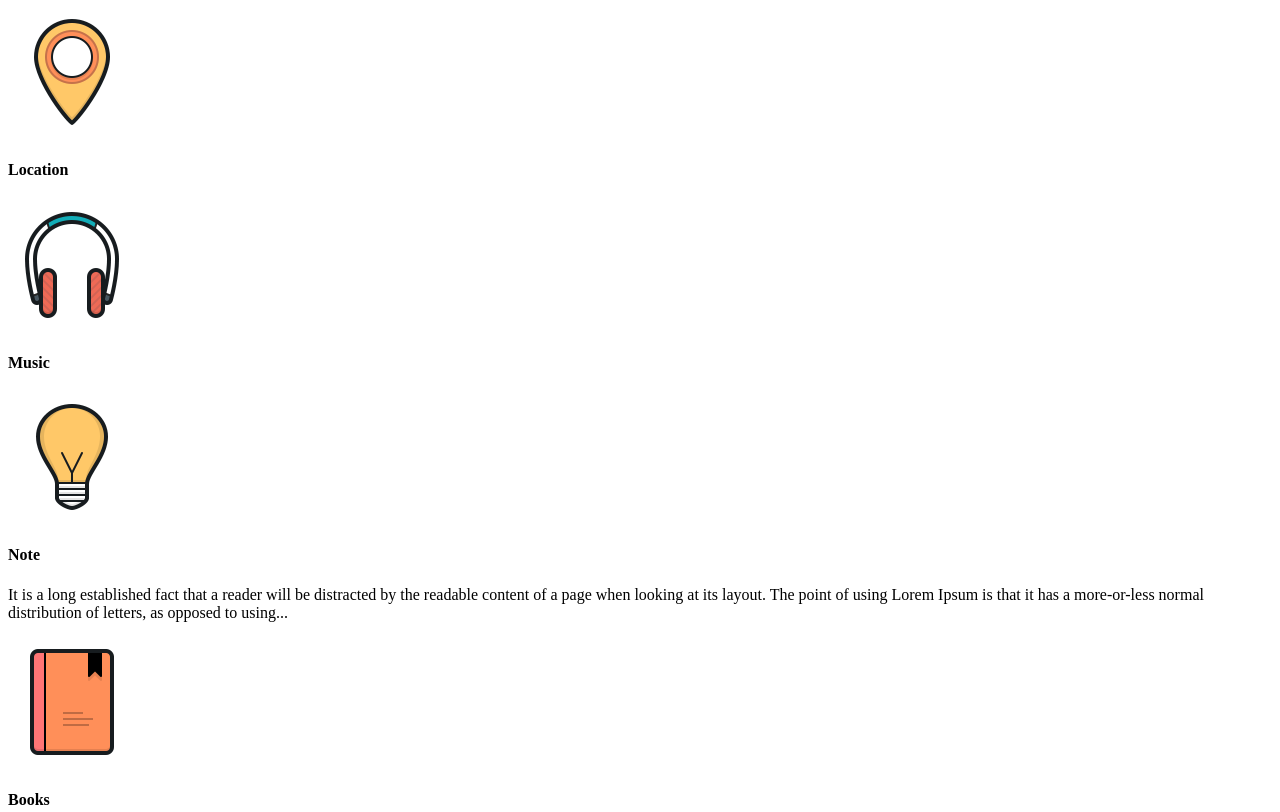
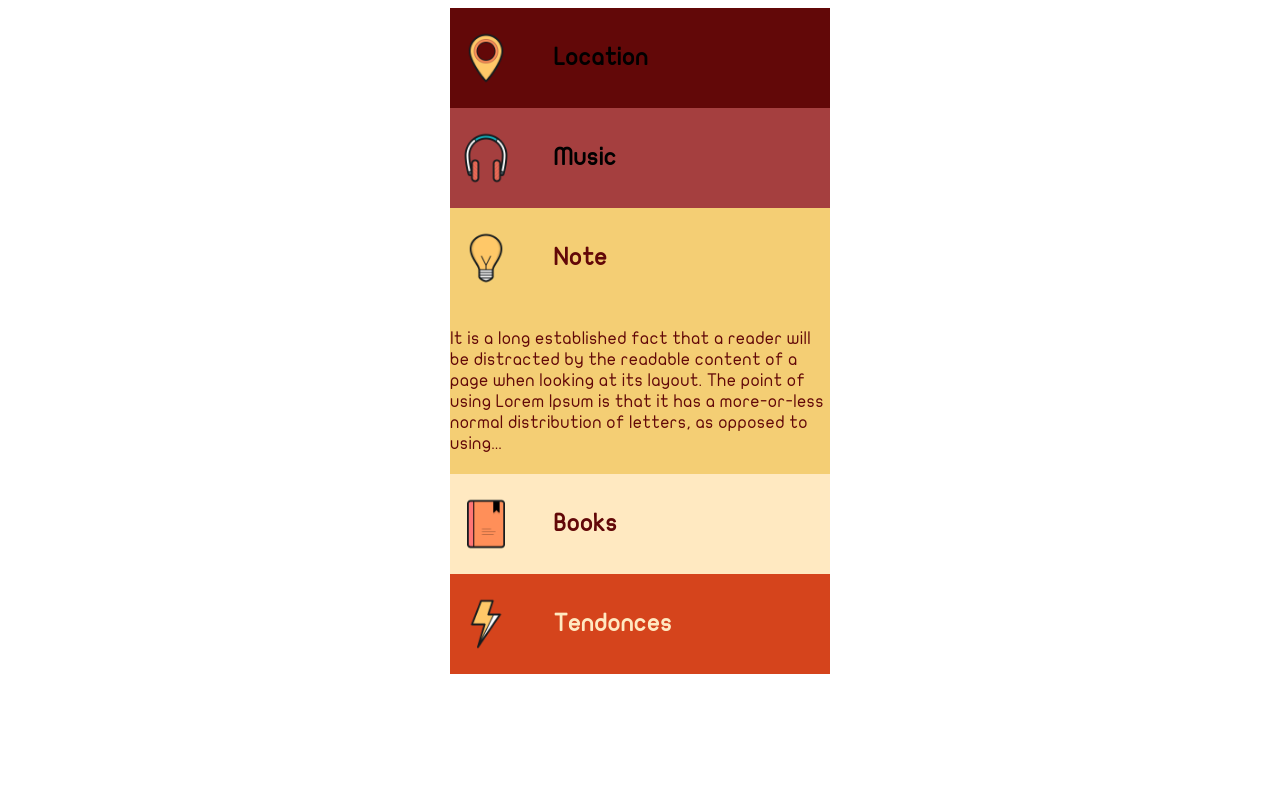
Before and after one commit to zznicole/jquery-classwork, a plain HTML site: page index.html in a window 1280 px wide. Shown: the top 812 px of the page. Drawn offline with nearby package versions, Linux system fonts and the light colour scheme; files whose address does not match are found by name.

Commit message:
setup html css

```diff
--- a/index.html
+++ b/index.html
@@ -8,31 +8,31 @@
 </head>
 <body>
     <div class="screen">
-        <div class="container">
-            <div class="row">
-              <img src="style/img/Location Pin.png">
+        <div class="panelContainer">
+            <div class="panel panel__1">
+                <img class="panel__img" src="style/img/Location Pin.png">
                 <h4>Location</h4>
             </div>
-            <div class="row">
-              <img src="style/img/Headphones.png">
+            <div class="panel panel__2">
+                <img class="panel__img" src="style/img/Headphones.png">
                 <h4>Music</h4>
             </div>
-            <div class="row">
-              <img src="style/img/Lightbulb.png">
+            <div class="panel panel__3">
+                <img class="panel__img" src="style/img/Lightbulb.png">
                 <h4>Note</h4>
             </div>
-            <div class="row">
+            <div class="panel panel__4">
                 <p>It is a long established fact that a reader will be distracted
                   by the readable content of a page when looking at its layout. The
                   point of using Lorem Ipsum is that it has a more-or-less normal distribution
                   of letters, as opposed to using...</p>
             </div>
-            <div class="row">
-              <img src="style/img/Bookmarks.png">
+            <div class="panel panel__5">
+                <img class="panel__img" src="style/img/Bookmarks.png">
                 <h4>Books</h4>
             </div>
-            <div class="row">
-              <img src="style/img/Lightning-Bolt.png">
+            <div class="panel panel__6">
+                <img class="panel__img" src="style/img/Lightning-Bolt.png">
                 <h4>Tendonces</h4>
             </div>
         </div>
--- a/style/index.scss
+++ b/style/index.scss
@@ -6,12 +6,79 @@
     src: url(../font/JF-Flat-regular.woff);
 }
 
+
 body {
     font-family: "customFont";
-    background-color: orange;
 }
 
+.screen {
+  width: 100%;
+  height: 100vh;
+  background-color: #F6704B;
+}
 
-.screen {
-  background-color: orange;
+.panelContainer {
+  max-width: 380px;
+  min-height: 666px;
+  margin: 0 auto;
+  display: flex;
+  flex-direction: column;
 }
+
+.panel {
+  width: 100%;
+  min-height: 100px;
+  display: flex;
+  justify-content: flex-start;
+  align-items: center;
+  font-size: 1.5rem;
+  line-height: 1.2;
+  font-style: normal;
+  font-weight: normal;
+
+
+  &__img {
+    max-width: 58px;
+    max-height: 58px;
+    margin: 0 0.3em;
+  }
+
+  &__1 {
+    background-color: #620808;
+  }
+
+  &__2 {
+    background-color: #A53F3F;
+  }
+
+  &__3 {
+    background-color: #F4CE74;
+    color: #620808
+  }
+
+  &__4 {
+    min-height: 166px;
+    font-size: 1.1rem;
+    color: #620808;
+    background-color:  #F4CE74;
+    box-shadow: insert 0px 6px rgba(0, 0, 0, 0.45);
+
+    &--content {
+      padding: 20px, 15px;
+    }
+  }
+
+  &__5 {
+    background-color: #FFE9C1;
+    color: #620808
+  }
+
+  &__6 {
+    color: #FFE9C1;
+    background-color: #D5441C;
+  }
+
+  h4 {
+    margin-left: 1.3em;
+  }
+}
```
Also changed, not shown: style/index.css, 2 other files. Lines whose indentation alone changed are shown as unchanged.
